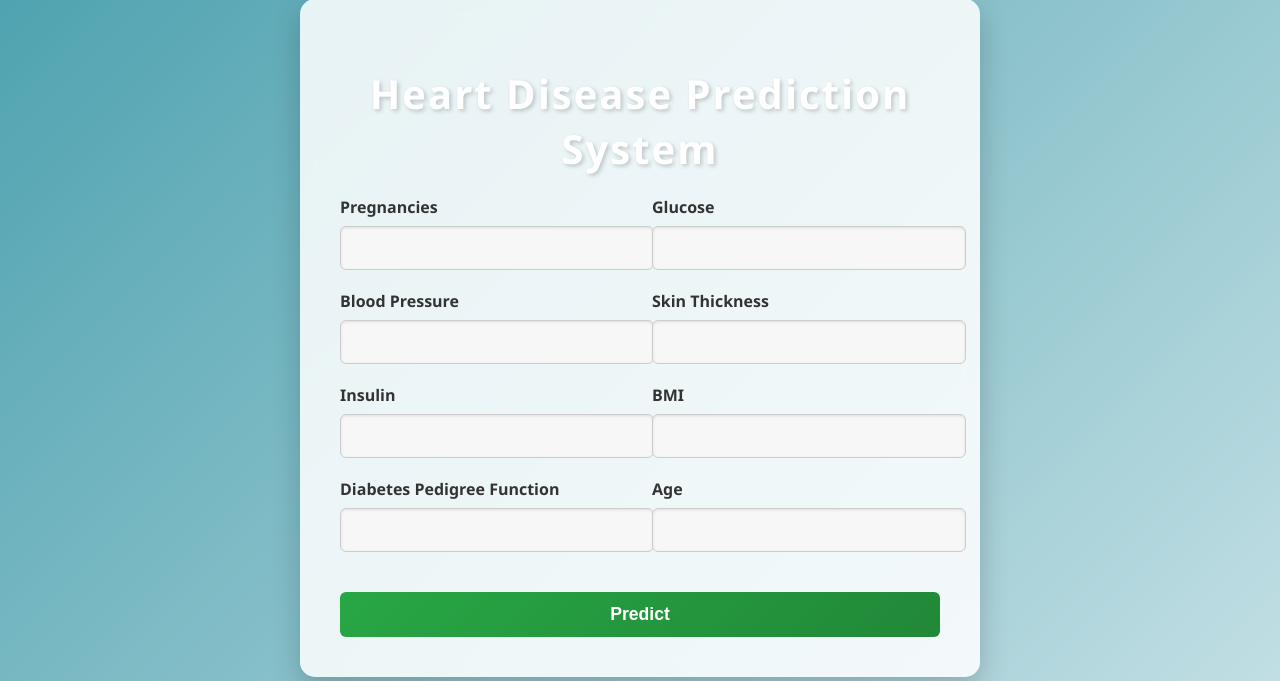
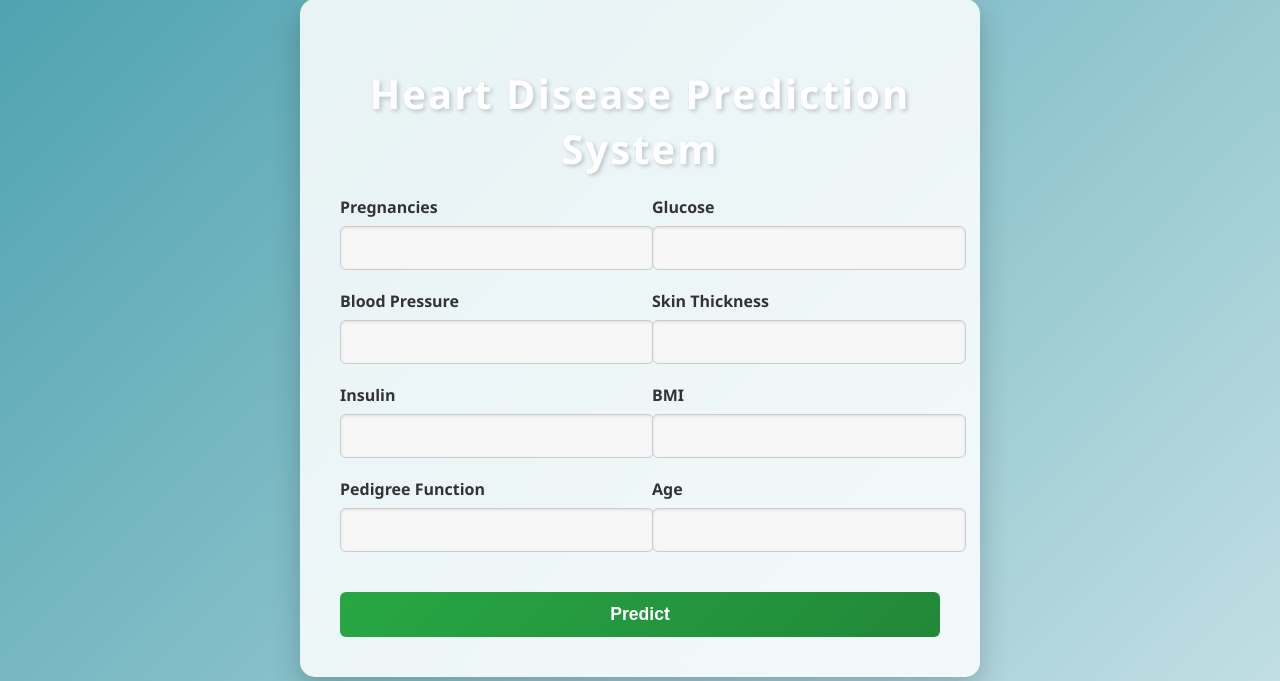
Before and after one commit to savindumahasen/Pima-Indian-Diabetes-Prediction, a Flask app: page / in a window 1280 px wide. Shown: the part 62-743 px from the top of the page. Run offline with Flask 3, Linux system fonts and the light colour scheme; parts of the project's set-up code (start-up, migrations or seed data) failed here and were passed over.

Commit message:
Update the input field name

```diff
--- a/templates/index.html
+++ b/templates/index.html
@@ -171,7 +171,7 @@
                     <input type="number" name="5" id="BMI" step="any">
                 </div>
                 <div class="form-group">
-                    <label for="DiabetesPedigreeFunction">Diabetes Pedigree Function</label>
+                    <label for="DiabetesPedigreeFunction">Pedigree Function</label>
                     <input type="number" name="6" id="DiabetesPedigreeFunction" step="any">
                 </div>
                 <div class="form-group">
```
